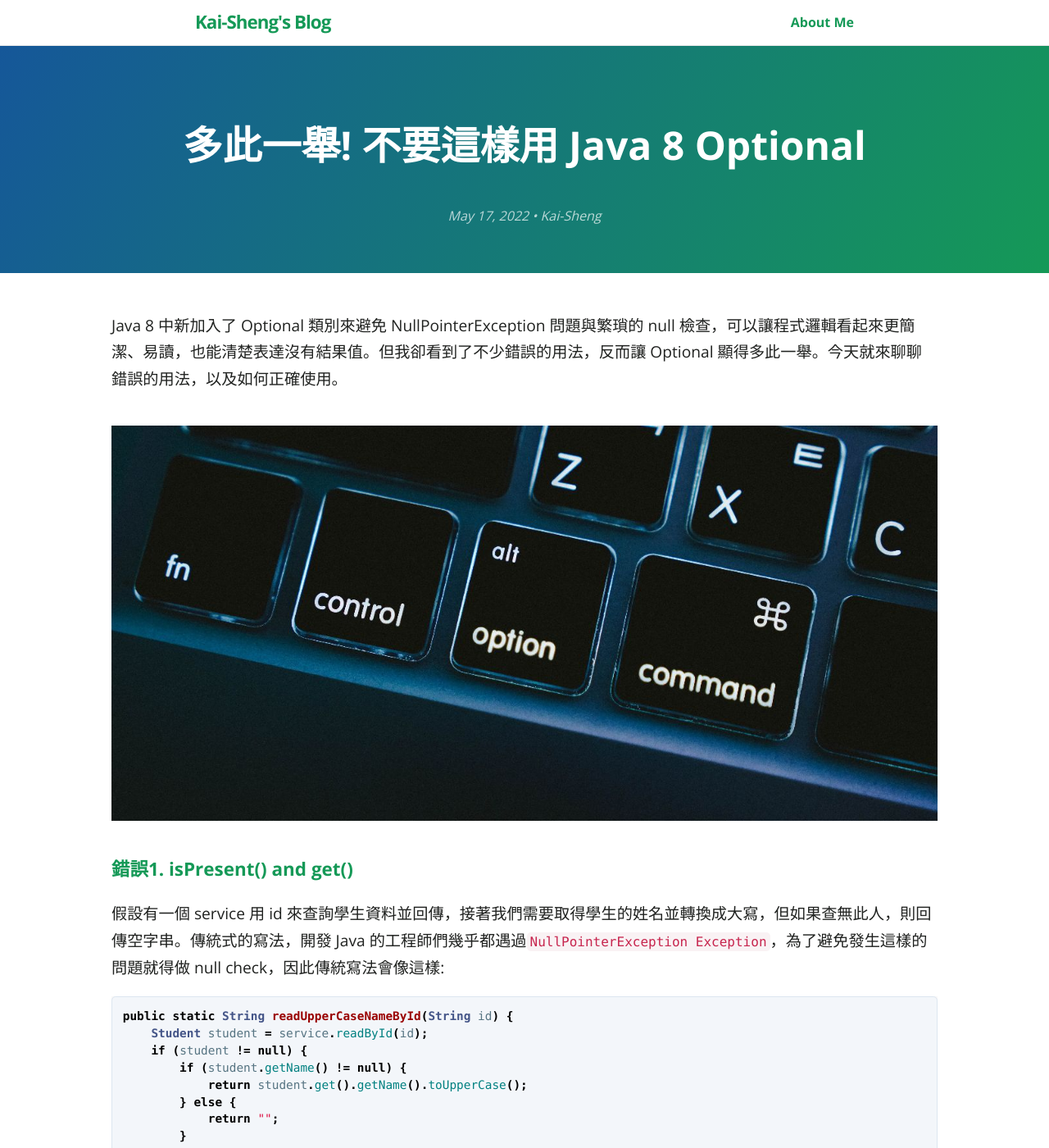
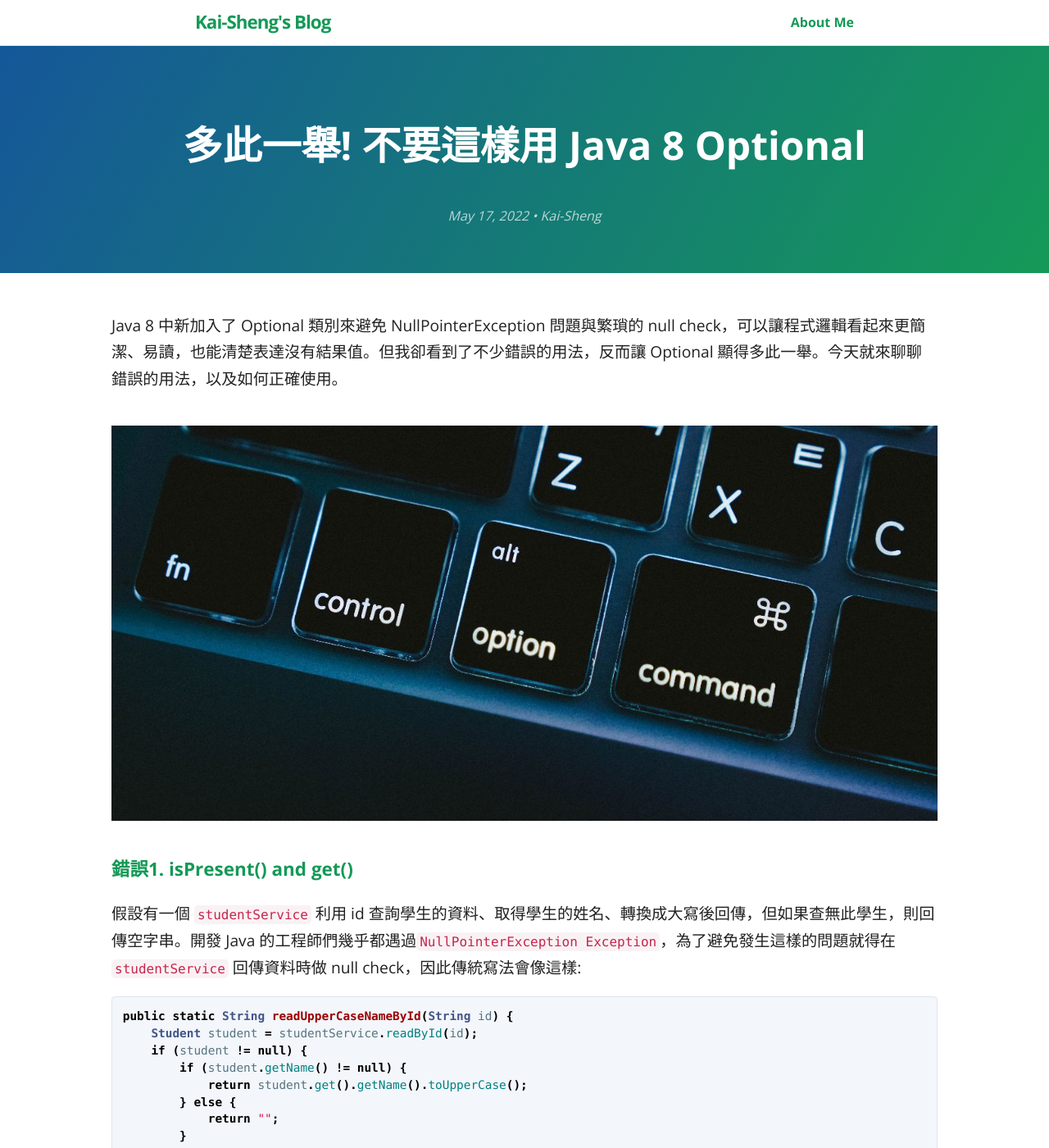
Before and after one commit to KaiSheng714/KaiSheng714.github.io, a Jekyll site: the page built from _posts/2022-05-17-misuse-of-java8-optional.md, in a window 1280 px wide and 1400 px high. Shown: the whole window at 82% size. Built offline with Jekyll 4.4.1, drawn with Linux system fonts in a browser that asks for light colours; comment, search, counter and statistics services are not loaded; some of the changed text lies outside the part shown.

Commit message:
optional

````diff
--- a/_posts/2022-05-17-misuse-of-java8-optional.md
+++ b/_posts/2022-05-17-misuse-of-java8-optional.md
@@ -7,16 +7,16 @@ permalink: /articles/misuse-of-java-8-optional
 categories: [Design, Java]
 ---
 
-Java 8 中新加入了 Optional 類別來避免 NullPointerException 問題與繁瑣的 null 檢查，可以讓程式邏輯看起來更簡潔、易讀，也能清楚表達沒有結果值。但我卻看到了不少錯誤的用法，反而讓 Optional 顯得多此一舉。今天就來聊聊錯誤的用法，以及如何正確使用。
+Java 8 中新加入了 Optional 類別來避免 NullPointerException 問題與繁瑣的 null check，可以讓程式邏輯看起來更簡潔、易讀，也能清楚表達沒有結果值。但我卻看到了不少錯誤的用法，反而讓 Optional 顯得多此一舉。今天就來聊聊錯誤的用法，以及如何正確使用。
 
 ![java8-optional](/assets/image/optional.png?size=full)
 
 ### **錯誤1. isPresent() and get()**
-假設有一個 service 用 id 來查詢學生資料並回傳，接著我們需要取得學生的姓名並轉換成大寫，但如果查無此人，則回傳空字串。傳統式的寫法，開發 Java 的工程師們幾乎都遇過`NullPointerException Exception`，為了避免發生這樣的問題就得做 null check，因此傳統寫法會像這樣:
+假設有一個 `studentService` 利用 id 查詢學生的資料、取得學生的姓名、轉換成大寫後回傳，但如果查無此學生，則回傳空字串。開發 Java 的工程師們幾乎都遇過`NullPointerException Exception`，為了避免發生這樣的問題就得在 `studentService` 回傳資料時做 null check，因此傳統寫法會像這樣:
 
 ```java
 public static String readUpperCaseNameById(String id) {
-    Student student = service.readById(id);
+    Student student = studentService.readById(id);
     if (student != null) {
         if (student.getName() != null) {
             return student.get().getName().toUpperCase();
@@ -32,7 +32,7 @@ public static String readUpperCaseNameById(String id) {
 
 ```java
 public static String readUpperCaseNameById(String id) {
-    Optional<Student> student = service.readById(id);
+    Optional<Student> student = studentService.readById(id);
     if (student.isPresent()) {
         if (student.get().getName() != null) {
             return student.get().getName().toUpperCase();
@@ -49,7 +49,7 @@ public static String readUpperCaseNameById(String id) {
 
 ```java
 public static String readUpperCaseNameById(String id) {
-    return service.readById(id)
+    return studentService.readById(id)
         .map(Student::getName)
         .map(String::toUpperCase)
         .orElse("");
````
